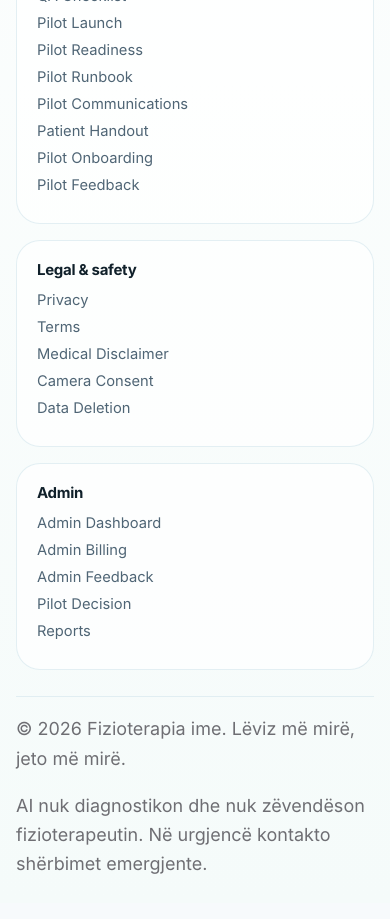
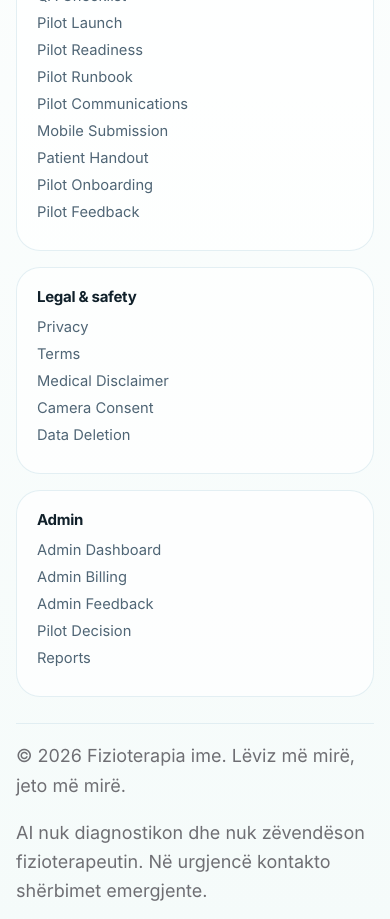
Before and after one commit to diellzarabushaj-source/FIZIOTERAPIA-IME, a Next.js app: page /mobile-submission in a window 390 px wide. Shown: the part 4720-5639 px from the top of the page. Built offline with nearby package versions, Linux system fonts and the light colour scheme; no server answers.

Commit message:
Add mobile submission to footer

```diff
--- a/components/SiteFooter.tsx
+++ b/components/SiteFooter.tsx
@@ -22,6 +22,7 @@ const footerSections = [
       ["Pilot Readiness", "/pilot-readiness"],
       ["Pilot Runbook", "/pilot-runbook"],
       ["Pilot Communications", "/pilot-communications"],
+      ["Mobile Submission", "/mobile-submission"],
       ["Patient Handout", "/patient-handout"],
       ["Pilot Onboarding", "/pilot-onboarding"],
       ["Pilot Feedback", "/pilot-feedback"],
```
